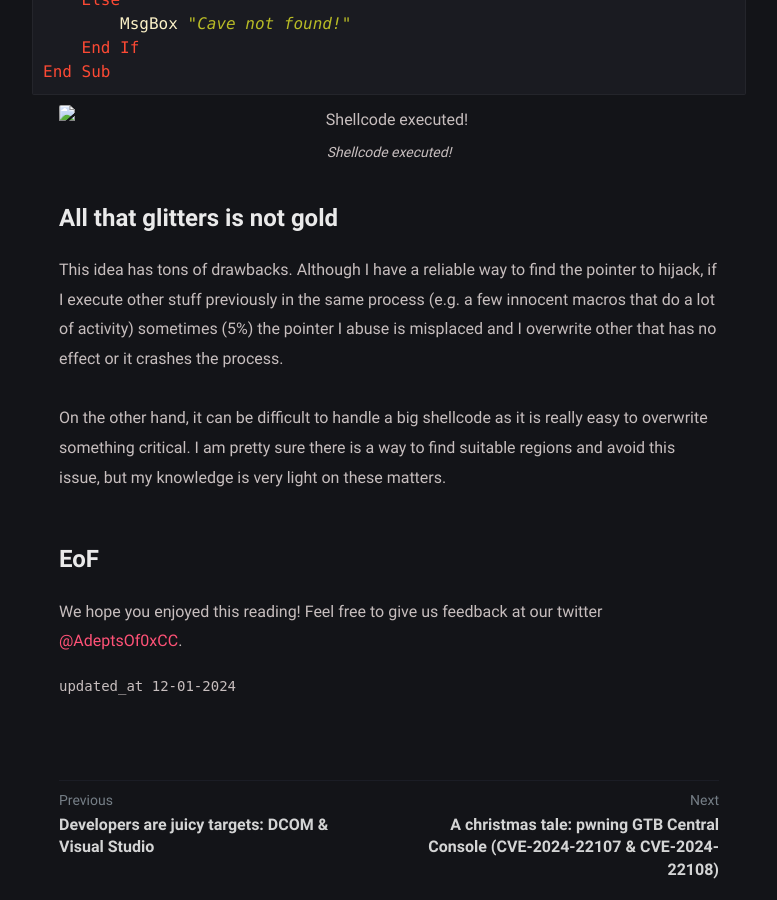
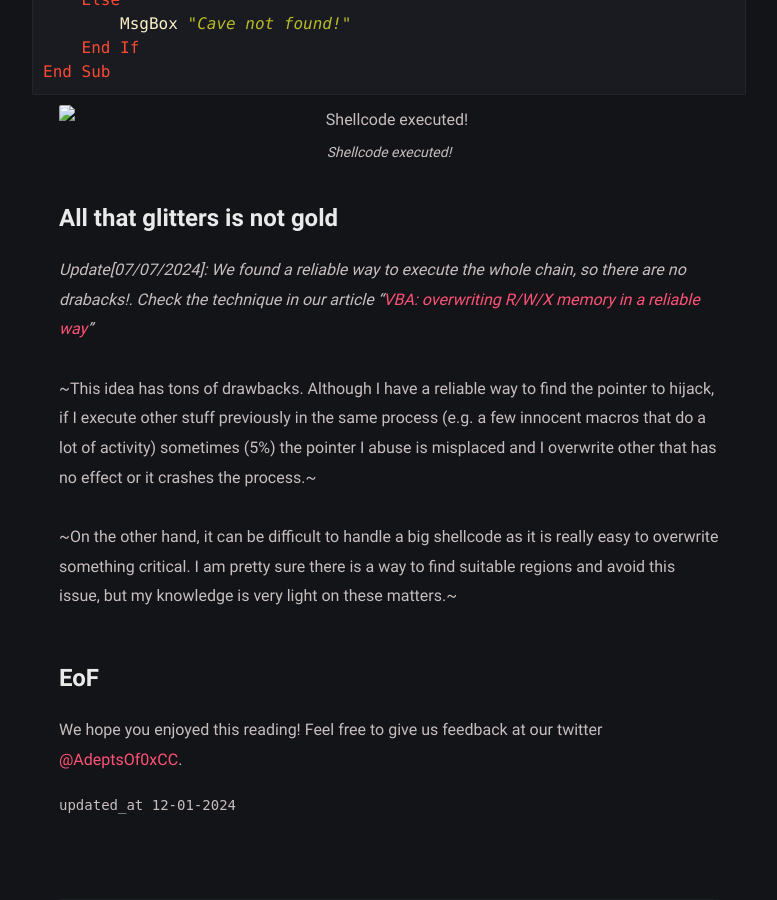
Before and after one commit to Adepts-Of-0xCC/blog, a Jekyll site: the page built from _posts/VBA-RWX-HIJACK/2024-01-12-VBA-hijack-pointers-rwa.md, in a window 1280 px wide and 900 px high, scrolled down 7332 px. Shown: the whole window, without its empty margins (251-1028 px from the left). Built offline with Jekyll 4.4.1, drawn with Linux system fonts in a browser that asks for light colours; some web fonts are replaced.

Commit message:
Update 2024-01-12-VBA-hijack-pointers-rwa.md

```diff
--- a/_posts/VBA-RWX-HIJACK/2024-01-12-VBA-hijack-pointers-rwa.md
+++ b/_posts/VBA-RWX-HIJACK/2024-01-12-VBA-hijack-pointers-rwa.md
@@ -262,9 +262,11 @@ Shellcode executed!
 
 
 # All that glitters is not gold
-This idea has tons of drawbacks. Although I have a reliable way to find the pointer to hijack, if I execute other stuff previously in the same process (e.g. a few innocent macros that do a lot of activity) sometimes (5%) the pointer I abuse is misplaced and I overwrite other that has no effect or it crashes the process.
+*Update[07/07/2024]: We found a reliable way to execute the whole chain, so there are no drabacks!. Check the technique in our article "[VBA: overwriting R/W/X memory in a reliable way](https://adepts.of0x.cc/VBA-RWX-ADDENDUM/)"*
 
-On the other hand, it can be difficult to handle a big shellcode as it is really easy to overwrite something critical. I am pretty sure there is a way to find suitable regions and avoid this issue, but my knowledge is very light on these matters.
+~This idea has tons of drawbacks. Although I have a reliable way to find the pointer to hijack, if I execute other stuff previously in the same process (e.g. a few innocent macros that do a lot of activity) sometimes (5%) the pointer I abuse is misplaced and I overwrite other that has no effect or it crashes the process.~
+
+~On the other hand, it can be difficult to handle a big shellcode as it is really easy to overwrite something critical. I am pretty sure there is a way to find suitable regions and avoid this issue, but my knowledge is very light on these matters.~
 
 # EoF
 
```
